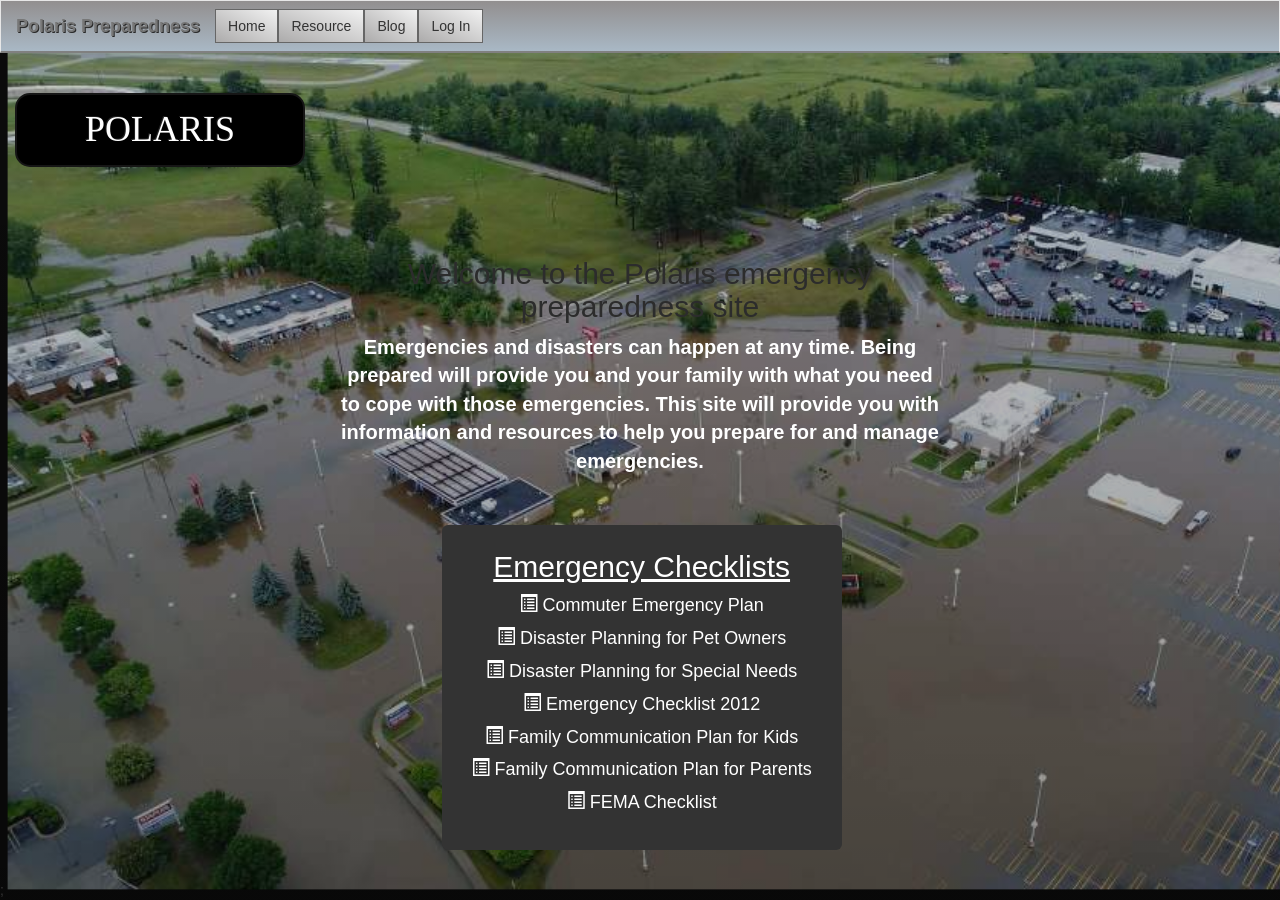
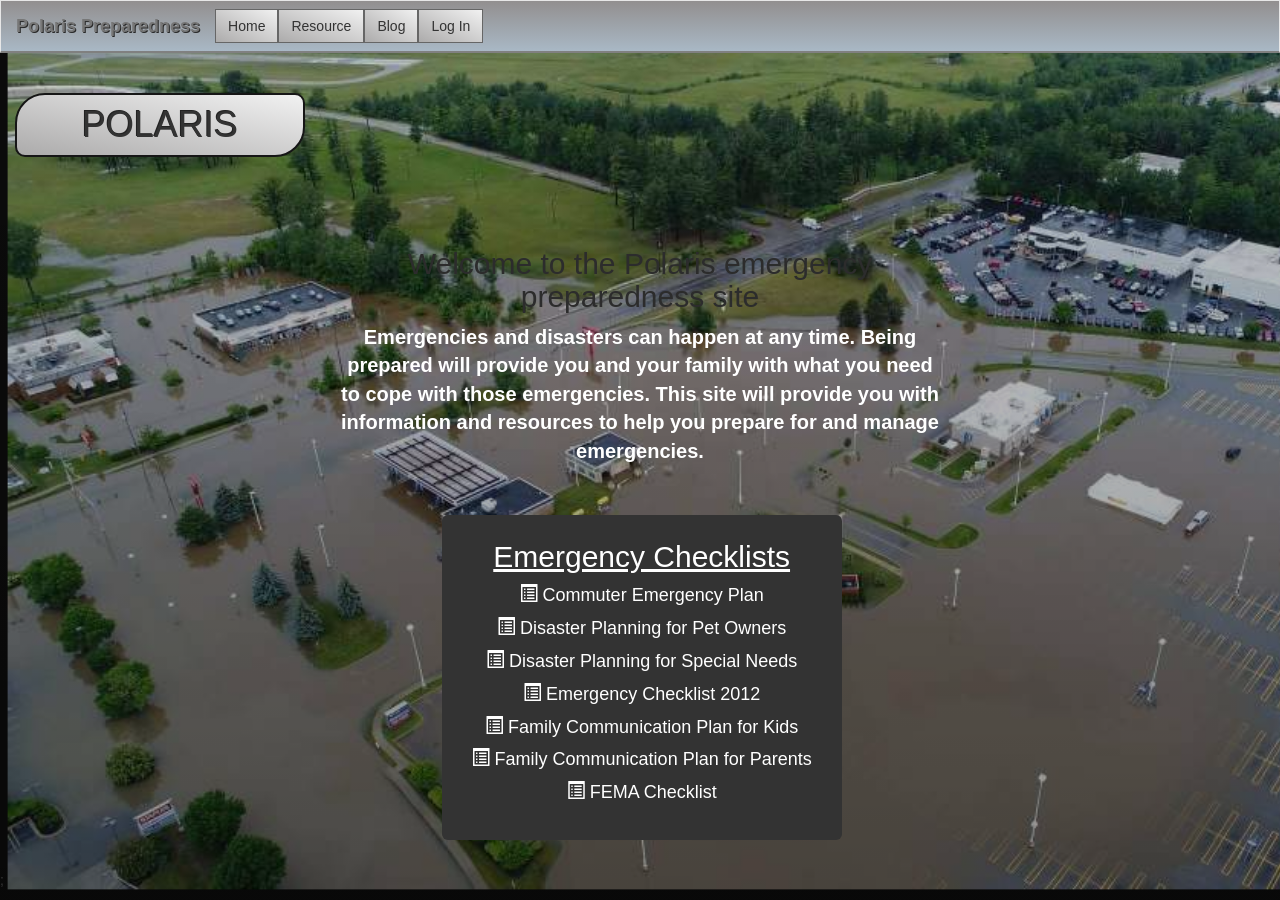
Before and after one commit to mkallgren08/Polaris, a React (Create React App) app in the folder client/: page /home in a window 1280 px wide. Built offline with nearby package versions, Linux system fonts and the light colour scheme; a web font is replaced by a local one; what auth0-js, google-maps-react would draw is missing.

Commit message:
Removed duplicate .pageHeader styles

```diff
--- a/client/src/index.css
+++ b/client/src/index.css
@@ -21,16 +21,6 @@ body {
   margin-right: 0px;
 }
 
-.pageHeader{
-  color: black;
-  /* width: 90%; */
-  background: r#C0BFBF; /* For browsers that do not support gradients */
-  background: -webkit-linear-gradient(left, #C0BFBF , #E2E1E1); /* For Safari 5.1 to 6.0 */
-  background: -o-linear-gradient(right, #C0BFBF, #E2E1E1); /* For Opera 11.1 to 12.0 */
-  background: -moz-linear-gradient(right, #C0BFBF, #E2E1E1); /* For Firefox 3.6 to 15 */
-  background: linear-gradient(to right, #C0BFBF , #E2E1E1); /* Standard syntax */
-}
-
 .signupLoginBtn{
   padding-left: 15px;
   border-left: #C0BFBF 3px double;
--- a/client/src/pages/Home/Home.css
+++ b/client/src/pages/Home/Home.css
@@ -29,12 +29,12 @@ p {
 .blackText {
     color: black;
 }
-.pageHeader {
+/* .pageHeader {
     text-align: center;
     background: transparent;
     color: white;
     font-family: 'Eczar', serif;
-}
+} */
 
 .intro {
     font-size: 2rem;
--- a/client/src/pages/Home/Home.js
+++ b/client/src/pages/Home/Home.js
@@ -3,7 +3,6 @@ import Col from "../../components/Grid/Col";
 import Row from "../../components/Grid/Row";
 import Container from "../../components/Grid/Container";
 import Jumbotron from "../../components/Jumbotron";
-import "../../index.css"
 import "./Home.css";
 
 const Home = () =>
@@ -11,7 +10,7 @@ const Home = () =>
         <Container fluid>
             <Row>
                 <Col size="md-3">
-                    <h1 className="pageHeader whiteText">POLARIS</h1>
+                    <h1 className="pageHeader">POLARIS</h1>
                 </Col>
                 <Col size="md-7" />
             </Row>
--- a/client/src/pages/Resource/Resource.css
+++ b/client/src/pages/Resource/Resource.css
@@ -19,12 +19,7 @@ h1 {
     width: 250px;
 
 }
-.pageHeader {
-    color: white;
-    background: black;
-    padding: 15px;
-    border-radius: 15px;
-}
+
 .wrapper {
     background: transparent;
 }
```
